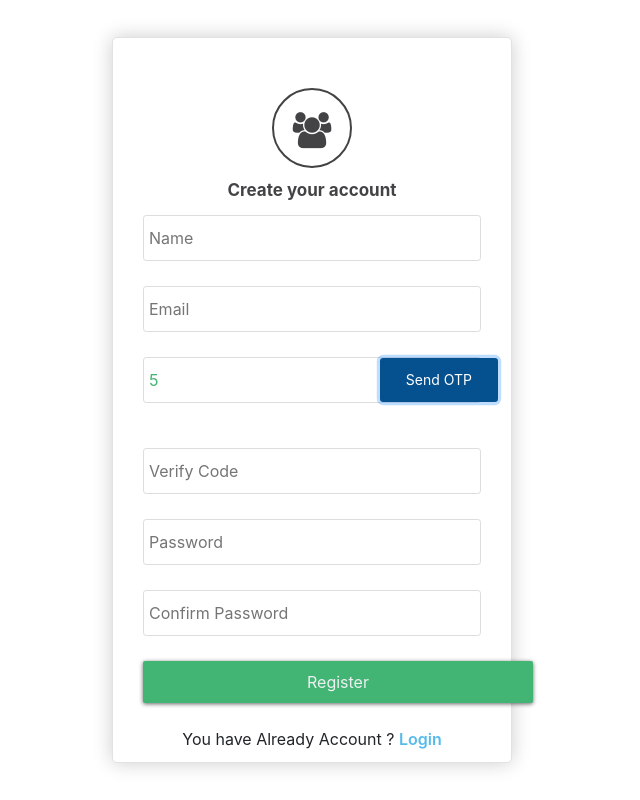
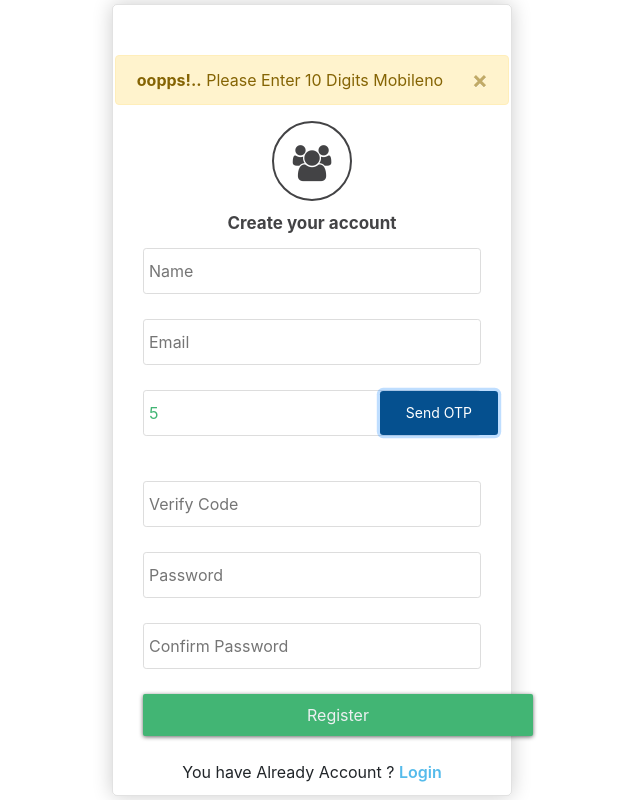
Before and after one commit to ankit-monkdesk/Test_transapp, a React (Create React App) app: page /register in a window 1280 px wide. Both pictures are taken after typing "5" into the empty fields and a click on the button "Send OTP". Shown: the whole page, without its empty margins (328-968 px from the left). Built offline with nearby package versions, Linux system fonts and the light colour scheme; no server answers.

Commit message:
Test_transapp-8/9/6:22

```diff
--- a/src/componets/Registration/Registration.js
+++ b/src/componets/Registration/Registration.js
@@ -36,6 +36,7 @@ class Registration extends React.Component{
       sendMobileVerifyOtp(e) {
         e.preventDefault();
         const mobileno= this.state.mobileno
+         if( mobileno.length == 10){
 
         this.setState({
           loading:true,
@@ -81,7 +82,10 @@ class Registration extends React.Component{
 
           })
         })
+      }
+      else{
 
+      }
       }
 
 
@@ -240,6 +244,7 @@ class Registration extends React.Component{
       const password= this.state.fields.password;
       const re_password= this.state.fields.cpassword;
       const bytes = this.state.bytes_otp;
+      const mobileno = this.state.mobileno;
 
 
       const error =  <FlashMessage duration={3000} persistOnHover={true}>
@@ -260,6 +265,11 @@ class Registration extends React.Component{
         <button type="button" className="close" data-dismiss="alert">&times;</button>
         </div>;
 
+      const mobile_err = <div className="alert alert-warning alert-dismissible fade show">
+        <strong>oopps!..</strong> Please Enter 10 Digits Mobileno
+        <button type="button" className="close" data-dismiss="alert">&times;</button>
+        </div>;
+
 
             return (
             <div className="register_main">
@@ -268,6 +278,7 @@ class Registration extends React.Component{
                    <div className="registerForm">
                         <hgroup>
                           <div>
+                            {mobileno.length !== 10 && mobileno != "" ? mobile_err:""}
                             {bytes !== this.state.fields.verifyno && this.state.bytes_otp != "" && this.state.fields.verifyno != null ? <FlashMsgOtp />: "" }
                             {re_password !==  password && re_password != null ? <FlashMsgPsw />:""}
                             {this.state.msgcode1 === 0 ? Reg_success:this.state.msgcode1 === 1 ? msg_reg :""}
```
